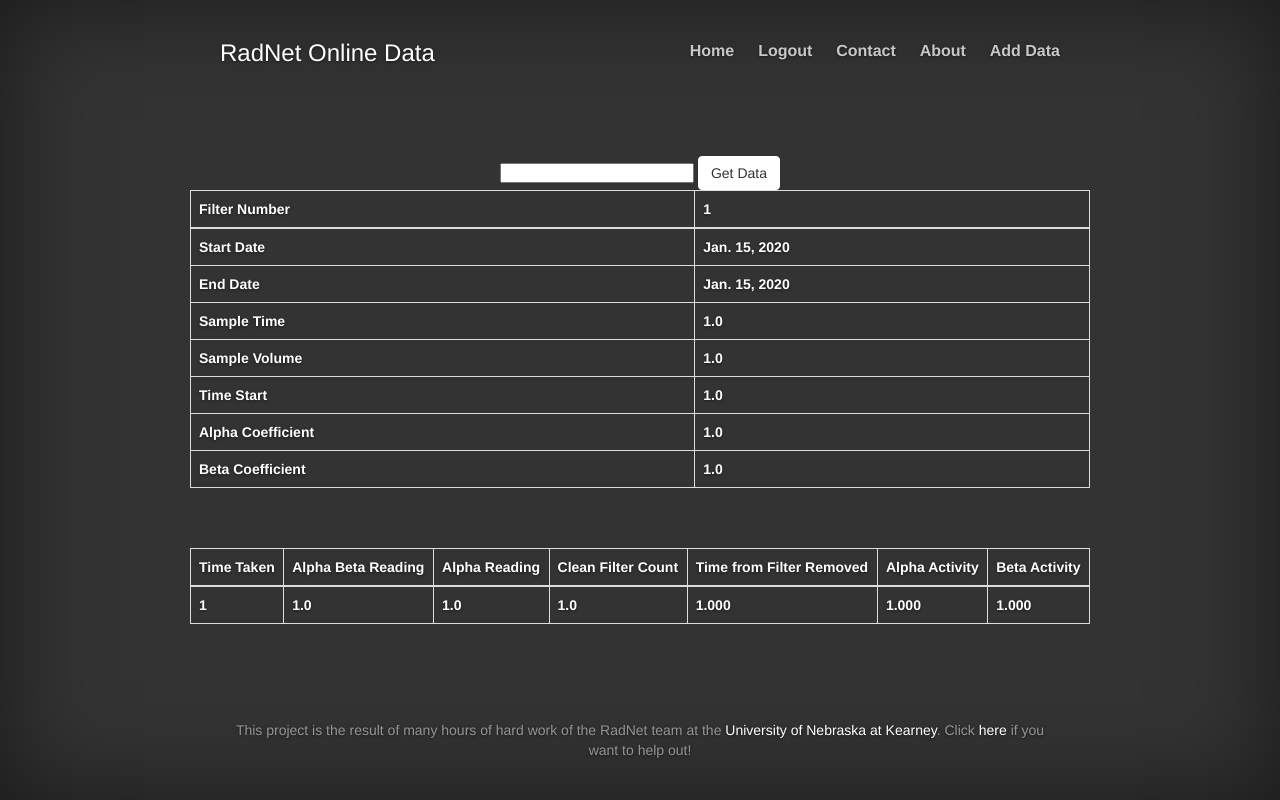
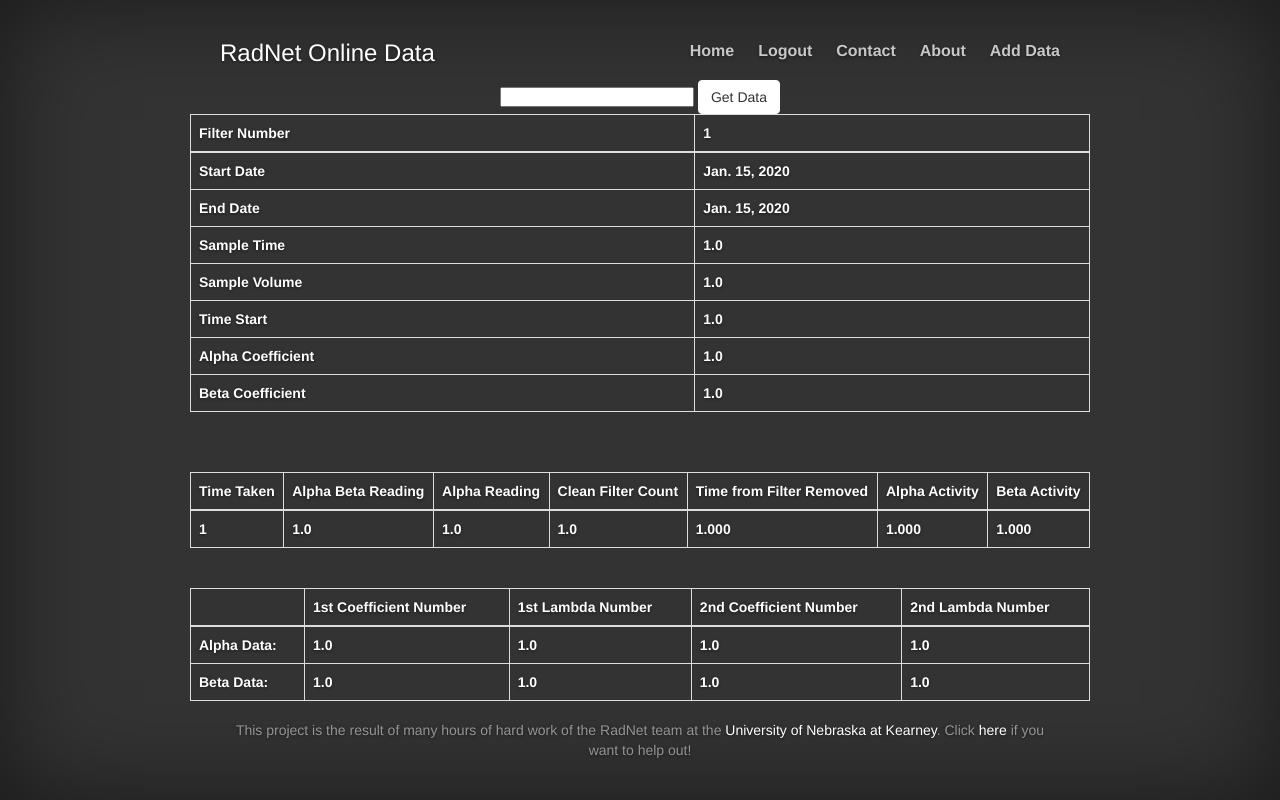
Before and after one commit to JMoravec/RadNetWeb, a Django app: page /Data/CheckData/1/ in a window 1280 px wide. Run offline with Django 3.2, Linux system fonts and the light colour scheme; a user stored in the database is signed in; tables that the repository leaves empty hold one stand-in row (values such as "Sample post"); lists and menus that the app fills with data are empty; some libraries are stand-ins or nearby versions; some web fonts are replaced.

Commit message:
Added Curve fit functionality.

```diff
--- /dev/null
+++ b/RadNet/fit_to_curve.py
@@ -0,0 +1,69 @@
+from django.contrib.auth.decorators import login_required
+
+__author__ = 'Joshua Moravec'
+import pyeq2
+from RadNet.models import Filter, Activity, AlphaCurve, BetaCurve
+
+
+def fit_to_curve(filter_id):
+    equation = pyeq2.Models_2D.Exponential.DoubleExponential()
+
+    #filter_id = int(filter_id)
+
+    #get activity numbers from database
+    main_filter = Filter.objects.get(id=filter_id)
+
+    activity = Activity.objects.filter(filter=main_filter).order_by('delta_t')
+
+    # What this section does is reads the data from the file
+    # given from the initial argument and formats it so the zunzun.com
+    # code can read it.
+    # We need two separate Strings so we can have two equations found.
+    alpha = 'X\tY\n'
+    beta = 'X\tY\n'
+
+    # set the stings with the data points from the database
+    for data_point in activity:
+        alpha = alpha + str(data_point.delta_t) + "\t" + str(data_point.alpha_activity) + "\n"
+        beta = beta + str(data_point.delta_t) + "\t" + str(data_point.beta_activity) + "\n"
+
+    #fit plot to alpha data
+    #get coefficients from zunzun
+    data = alpha
+    pyeq2.dataConvertorService().ConvertAndSortColumnarASCII(data, equation, False)
+    equation.Solve()
+
+    #change the coefficients to float type
+    alpha_initial_1 = float(equation.solvedCoefficients[0])
+    alpha_lam_1 = float(equation.solvedCoefficients[1])
+    alpha_initial_2 = float(equation.solvedCoefficients[2])
+    alpha_lam_2 = float(equation.solvedCoefficients[3])
+
+    # put data into database
+    new_curve_a = AlphaCurve()
+    new_curve_a.filter = main_filter
+    new_curve_a.alpha_1 = alpha_initial_1
+    new_curve_a.alpha_2 = alpha_initial_2
+    new_curve_a.alpha_1_lambda = alpha_lam_1
+    new_curve_a.alpha_2_lambda = alpha_lam_2
+
+    #try to save
+    new_curve_a.save()
+
+    #fit plot to beta data
+    data = beta
+    pyeq2.dataConvertorService().ConvertAndSortColumnarASCII(data, equation, False)
+    equation.Solve()
+
+    beta_initial_1 = float(equation.solvedCoefficients[0])
+    beta_lam_1 = float(equation.solvedCoefficients[1])
+    beta_initial_2 = float(equation.solvedCoefficients[2])
+    beta_lam_2 = float(equation.solvedCoefficients[3])
+
+    new_curve_b = BetaCurve()
+    new_curve_b.filter = main_filter
+    new_curve_b.beta_1 = beta_initial_1
+    new_curve_b.beta_2 = beta_initial_2
+    new_curve_b.beta_1_lambda = beta_lam_1
+    new_curve_b.beta_2_lambda = beta_lam_2
+    new_curve_b.save()
--- a/RadNet/forms.py
+++ b/RadNet/forms.py
@@ -137,8 +137,8 @@
 
 
 class NumberOfRawData(forms.Form):
-    rows = forms.ChoiceField(choices=[(x, x) for x in range(1, 21)])
-    rows.label = _('Number of Rows:')
+    rows = forms.ChoiceField(choices=[(x, x) for x in range(0, 21)])
+    rows.label = _('Number of New Rows:')
     rows.required = True
 
     filters = forms.ModelChoiceField(queryset=Filter.objects.all())
--- a/RadNet/models.py
+++ b/RadNet/models.py
@@ -89,3 +89,29 @@
         self.net_beta = self.net_alpha_beta - self.raw_data.alpha_reading
         self.alpha_activity = self.raw_data.alpha_reading * self.filter.alpha_coeff.coefficient
         self.beta_activity = self.net_beta * self.filter.beta_coeff.coefficient
+
+
+class AlphaCurve(models.Model):
+    filter = models.ForeignKey(Filter)
+    alpha_1 = models.FloatField()
+    alpha_1_lambda = models.FloatField()
+    alpha_2 = models.FloatField()
+    alpha_2_lambda = models.FloatField()
+
+    def __unicode__(self):
+        return str(self.filter) + '\n' + str(self.alpha_1) + '\n' + \
+            str(self.alpha_1_lambda) + '\n' + str(self.alpha_2) + '\n' + \
+            str(self.alpha_2_lambda)
+
+
+class BetaCurve(models.Model):
+    filter = models.ForeignKey(Filter)
+    beta_1 = models.FloatField()
+    beta_1_lambda = models.FloatField()
+    beta_2 = models.FloatField()
+    beta_2_lambda = models.FloatField()
+
+    def __unicode__(self):
+        return str(self.filter) + '\n' + str(self.beta_1) + \
+            '\n' + str(self.beta_1_lambda) + '\n' + str(self.beta_2) + \
+            '\n' + str(self.beta_2_lambda)
--- a/RadNet/views.py
+++ b/RadNet/views.py
@@ -14,9 +14,10 @@
 #from datetime import datetime
 import sys
 import time
+from RadNet.fit_to_curve import fit_to_curve
 from RadNet.forms import FilterForm, AlphaCoeffForm, BetaCoeffForm, NumberOfRawData, RawDataFormSetHelper, RawDataForm, \
     GetFilterForm
-from RadNet.models import AlphaEfficiency, BetaEfficiency, Filter, RawData, Activity
+from RadNet.models import AlphaEfficiency, BetaEfficiency, Filter, RawData, Activity, AlphaCurve, BetaCurve
 
 
 def home(request):
@@ -121,6 +122,7 @@
 
 @login_required
 def check_data(request, filter_id=0):
+    #if form is used on the page to select the filter
     if request.method == 'POST':
         get_filter_form = GetFilterForm(request.POST)
         if get_filter_form.is_valid():
@@ -129,8 +131,12 @@
         else:
             main_filter = None
             activity_data = None
+            alpha_curve = None
+            beta_curve = None
+    #if the filter was specified in url
     elif filter_id != 0:
         main_filter = Filter.objects.get(id=filter_id)
+        #check if the activity needs to be calculated
         if not main_filter.activity_calculated:
             raw_data = RawData.objects.filter(filter=main_filter)
             raw_data = raw_data.order_by('time')
@@ -143,16 +149,38 @@
                     activity.save()
             main_filter.activity_calculated = True
             main_filter.save()
+
+            #update the Alpha and Beta curves
+            #first see if the objects were already calculated and delete them
+            try:
+                alpha_curve = AlphaCurve.objects.get(filter=main_filter)
+                alpha_curve.delete()
+            except:
+                pass
+            try:
+                beta_curve = BetaCurve.objects.get(filter=main_filter)
+                beta_curve.delete()
+            except:
+                pass
+
+            fit_to_curve(main_filter.id)
+
         activity_data = Activity.objects.filter(filter=main_filter).order_by('delta_t')
         get_filter_form = GetFilterForm()
+        alpha_curve = AlphaCurve.objects.get(filter=main_filter)
+        beta_curve = BetaCurve.objects.get(filter=main_filter)
     else:
         get_filter_form = GetFilterForm()
         main_filter = None
         activity_data = None
+        alpha_curve = None
+        beta_curve = None
     context = {'getFilterForm': get_filter_form,
                'filter_id': filter_id,
                'mainFilter': main_filter,
-               'activityData': activity_data, }
+               'activityData': activity_data,
+               'alphaCurve': alpha_curve,
+               'betaCurve': beta_curve}
     return render(request, 'RadNet/checkData.html', context)
 
 """
@@ -182,24 +210,30 @@
                'activity': activity,
                'mainFilter': mainFilter, }
     return render(request, 'Data/viewData.html', context)
+"""
 
 
-def fitCurve(request, filter_id=0):
+"""
+@login_required
+def fit_to_curve(request, filter_id=0):
+    if filter_id == 0:
+        return HttpResponseRedirect('/')
     try:
-        alphaCurve = AlphaCurve.objects.get(Filter=filter_id)
-        betaCurve = BetaCurve.objects.get(Filter=filter_id)
-        context = {'alphaCurve': alphaCurve,
-                   'betaCurve': betaCurve, }
-        return render(request, 'Data/fitCurve.html', context)
+        alpha_curve = AlphaCurve.objects.get(filter=filter_id)
+        beta_curve = BetaCurve.objects.get(filter=filter_id)
+        context = {'alphaCurve': alpha_curve,
+                   'betaCurve': beta_curve, }
+        return render(request, 'RadNet/fitCurve.html', context)
     except:
-        if filter_id == 0:
-            return HttpResponseRedirect('/Data/')
-        else:
-            fitToCurve(filter_id)
-            return HttpResponseRedirect('/Data/FitToCurve/' +
-                                        str(filter_id) + '/')
+        fit_to_curve(filter_id)
+        alpha_curve = AlphaCurve.objects.get(filter=filter_id)
+        beta_curve = BetaCurve.objects.get(filter=filter_id)
+        context = {'alphaCurve': alpha_curve,
+                   'betaCurve': beta_curve, }
+        return render(request, 'RadNet/fitCurve.html', context)
+"""
 
-
+"""
 def uploadData(request):
     if request.method == 'POST':
         form = UploadFileForm(request.POST, request.FILES)
--- a/templates/RadNet/checkData.html
+++ b/templates/RadNet/checkData.html
@@ -72,5 +72,35 @@
             {% endfor %}
             </tbody>
         </table>
+        <br />
 	{% endif %}
+    {% if alphaCurve and betaCurve %}
+        <table class="table table-bordered table-hover">
+            <thead>
+                <tr>
+                    <th></th>
+                    <th>{% trans "1st Coefficient Number" %}</th>
+                    <th>{% trans "1st Lambda Number" %}</th>
+                    <th>{% trans "2nd Coefficient Number" %}</th>
+                    <th>{% trans "2nd Lambda Number" %}</th>
+                </tr>
+            </thead>
+            <tbody>
+                <tr>
+                    <th>{% trans "Alpha Data:" %}</th>
+                    <th>{{ alphaCurve.alpha_1 }}</th>
+                    <th>{{ alphaCurve.alpha_1_lambda }}</th>
+                    <th>{{ alphaCurve.alpha_2 }}</th>
+                    <th>{{ alphaCurve.alpha_2_lambda }}</th>
+                </tr>
+                <tr>
+                    <th>{% trans "Beta Data:"%}</th>
+                    <th>{{ betaCurve.beta_1 }}</th>
+                    <th>{{ betaCurve.beta_1_lambda }}</th>
+                    <th>{{ betaCurve.beta_2 }}</th>
+                    <th>{{ betaCurve.beta_2_lambda }}</th>
+                </tr>
+            </tbody>
+        </table>
+    {% endif %}
 {% endblock %}
```
